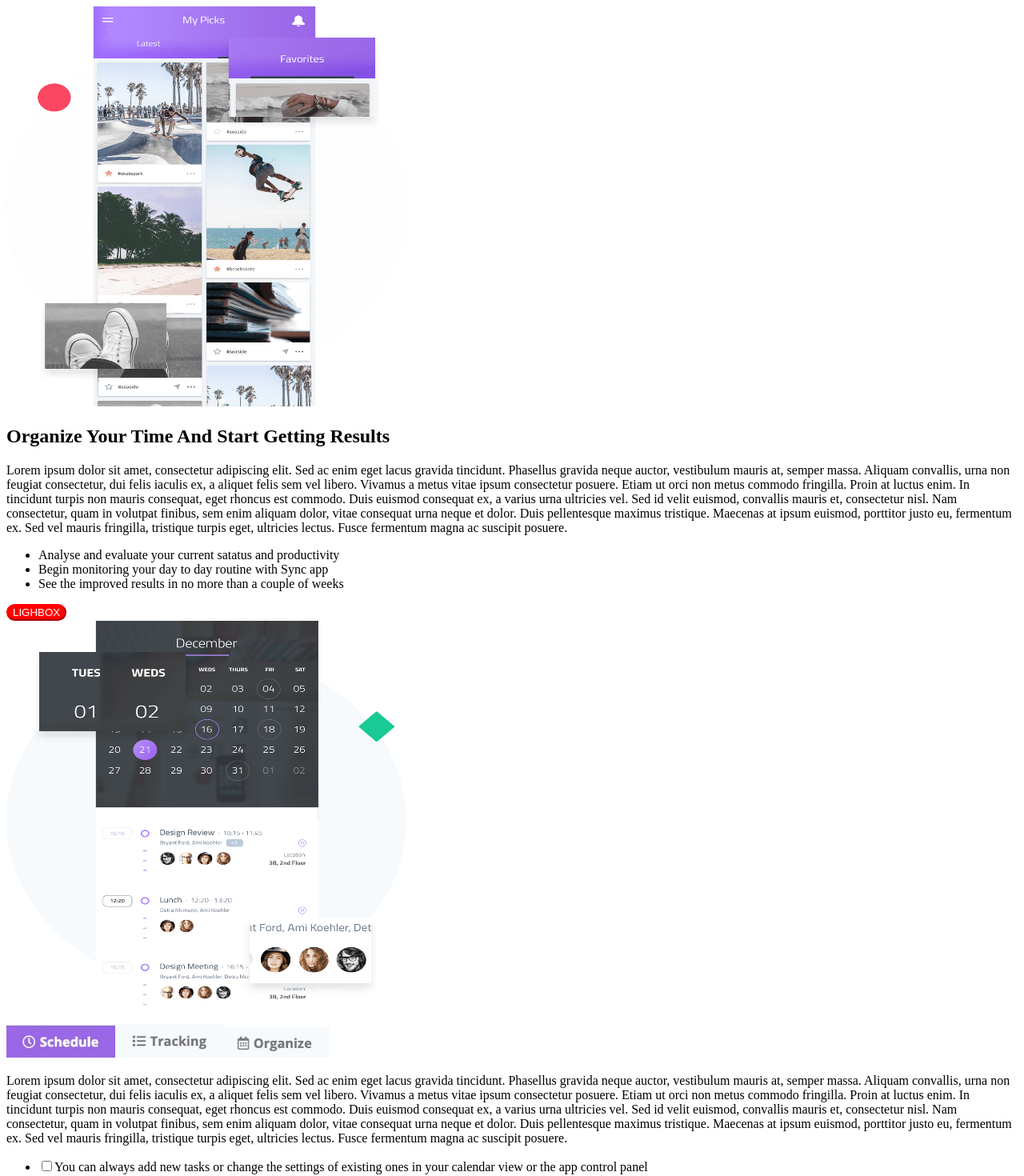
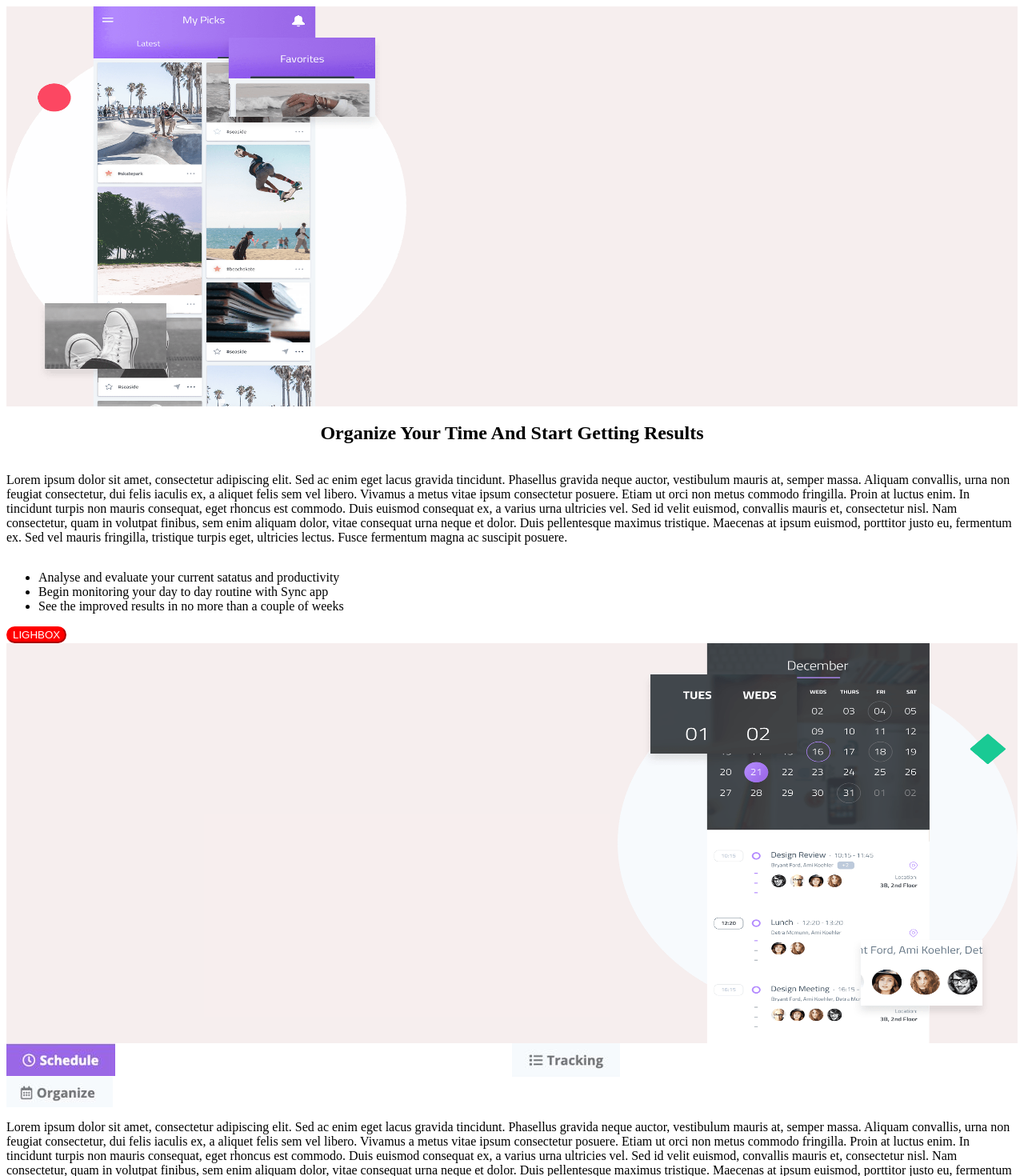
Before and after one commit to AkagamiNoLorea/replica-web-react, a React (Vite) app: page / in a window 1280 px wide. Shown: the top 1470 px of the page at 80% size. Built offline with nearby package versions, Linux system fonts and the light colour scheme.

Commit message:
acomodo imagenes y textos

```diff
--- /dev/null
+++ b/src/components/Image-style.css
@@ -0,0 +1,5 @@
+.Image{
+background-color: rgba(245, 235, 235, 0.849);
+display: flex;
+justify-content: flex-start;
+}
--- a/src/components/Image.jsx
+++ b/src/components/Image.jsx
@@ -1,9 +1,11 @@
-
+import './Image-style.css';
 const Image = () => {
 const image= "/src/img/description-1-app.png";
     return (
     <>
+    <div className= "Image">
     <img src={image} alt="Image 1" width={"500px"} height={"500px"} />
+    </div>
     </>
   );
 };
--- /dev/null
+++ b/src/components/Image1-style.css
@@ -0,0 +1,5 @@
+.Image1{
+    background-color: rgba(245, 235, 235, 0.849);
+    display: flex;
+    justify-content: flex-end;
+    }
--- a/src/components/Image1.jsx
+++ b/src/components/Image1.jsx
@@ -1,11 +1,15 @@
+import './Image1-style.css';
 const Image1 = () => {
 const image1 = "/src/img/description-2-app.png";
 
 
         return (
         <>
+        <div className= "Image1">
         <img src={image1} alt="Image 2" width={"500px"} height={"500px"} />
+        </div>
         </>
+
       );
     };
 
--- a/src/components/Imagenes2.jsx
+++ b/src/components/Imagenes2.jsx
@@ -1,7 +1,8 @@
+import './Imagenes2-style.css';
 const Imagenes2 = () => {
   return (
-    <div>
 
+      <div className="Imagenes2">
       <img src="/src/img/schedule.JPG" alt="Image 1" />
       <img src="/src/img/tracking.JPG" alt="Image 2" />
       <img src="/src/img/organize.JPG" alt="Image 3" />
--- /dev/null
+++ b/src/components/Parrafo-style.css
@@ -0,0 +1,11 @@
+.h2{
+  display: flex;
+  flex-direction: column;
+  justify-content: center;
+  align-items:center;
+}
+.texto1{
+    display: grid;
+    grid-template-columns: 1fr;
+    grid-gap: 10px;
+}
--- a/src/components/Parrafo.jsx
+++ b/src/components/Parrafo.jsx
@@ -1,7 +1,11 @@
+import './Parrafo-style.css';
 const Parrafo = () => {
         return (
           <>
+          <div className="h2">
           <h2>Organize Your Time And Start Getting Results</h2>
+          </div>
+          <div className="texto1">
         <p>
         Lorem ipsum dolor sit amet, consectetur adipiscing elit.
       Sed ac enim eget lacus gravida tincidunt. Phasellus gravida
@@ -20,6 +24,7 @@ const Parrafo = () => {
       tristique turpis eget, ultricies lectus. Fusce fermentum
       magna ac suscipit posuere.
         </p>
+        </div>
         </>
         );
       };
--- /dev/null
+++ b/src/components/imagenes2-style.css
@@ -0,0 +1,5 @@
+/* Estilos para las imágenes en dos columnas */
+.Imagenes2 {
+    display: grid;
+    grid-template-columns: 1fr 1fr;
+    }
```
